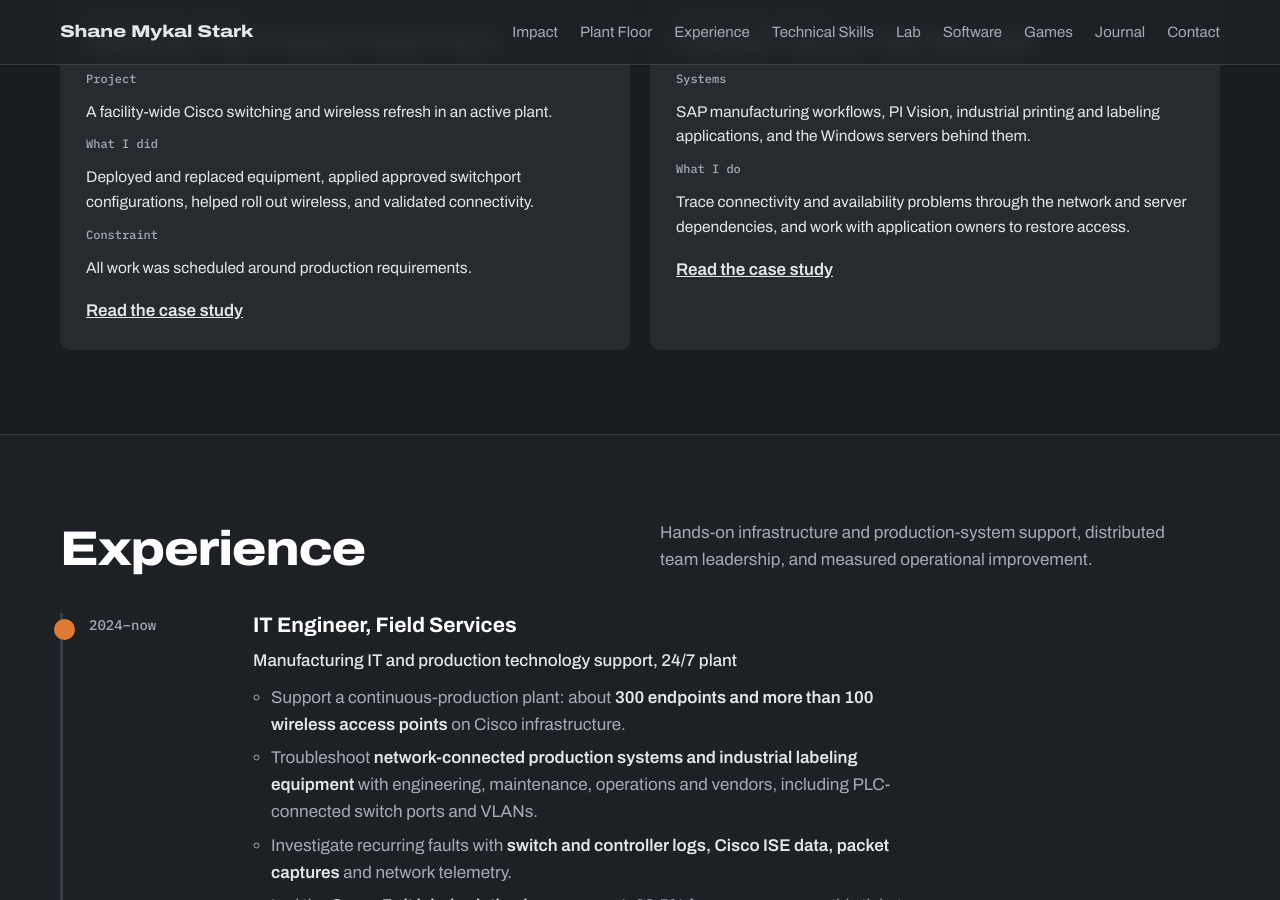
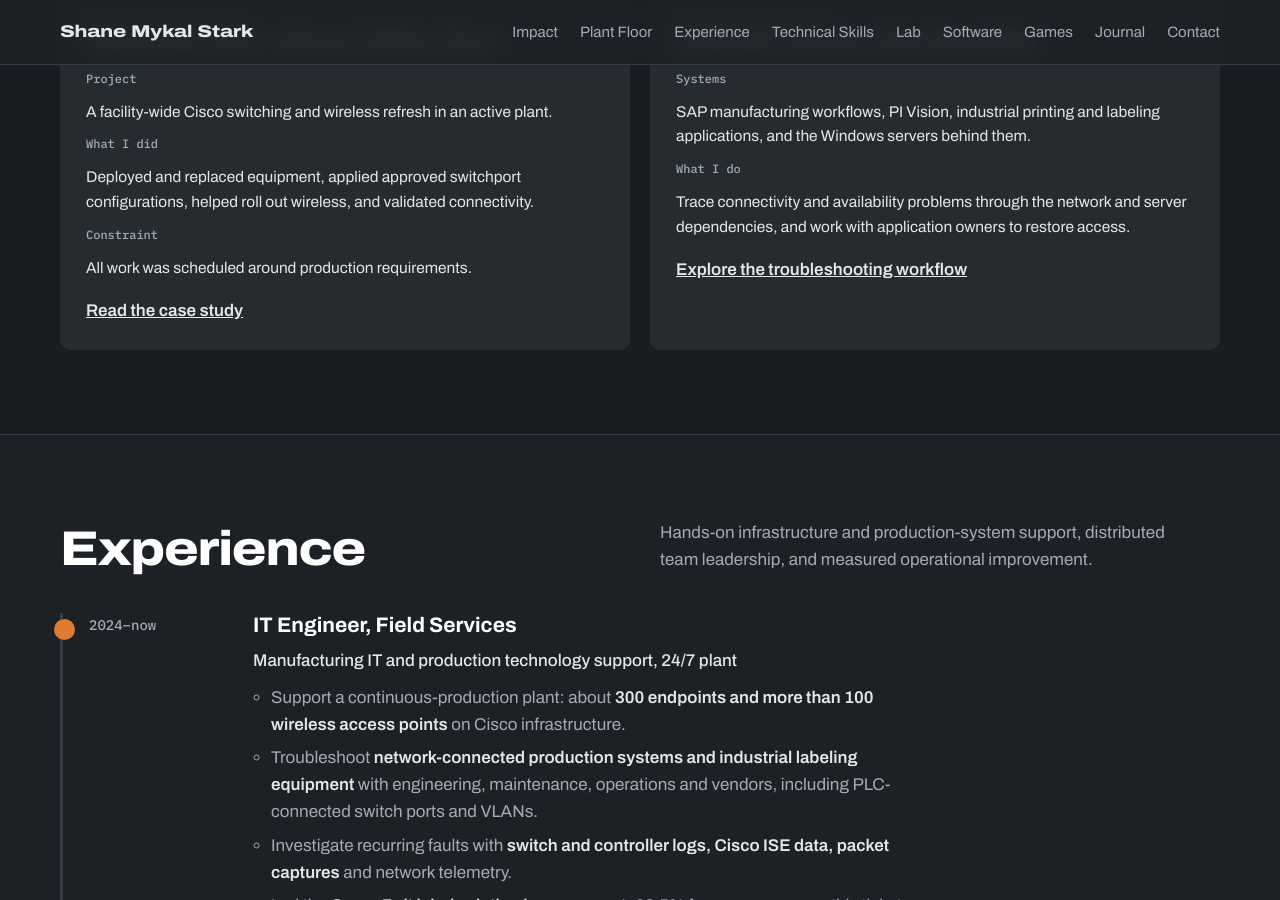
Before and after one commit to smykals/smykals.github.io, a Jekyll site: the page built from index.html, in a window 1280 px wide and 900 px high, scrolled down 2485 px. Built offline with Jekyll 4.4.1, drawn with Linux system fonts in a browser that asks for light colours.

Commit message:
Strengthen case-study evidence and clarify technical workflow

```diff
--- a/index.html
+++ b/index.html
@@ -457,7 +457,7 @@ footer { background: var(--rack); color: #8B949E; font-size: 14px; padding: 22px
           <dt>Systems</dt><dd>SAP manufacturing workflows, PI Vision, industrial printing and labeling applications, and the Windows servers behind them.</dd>
           <dt>What I do</dt><dd>Trace connectivity and availability problems through the network and server dependencies, and work with application owners to restore access.</dd>
         </dl>
-      <a class="go" href="production-data-connectivity.html">Read the case study</a>
+      <a class="go" href="production-data-connectivity.html">Explore the troubleshooting workflow</a>
       </article>
     </div>
   </div>
```
